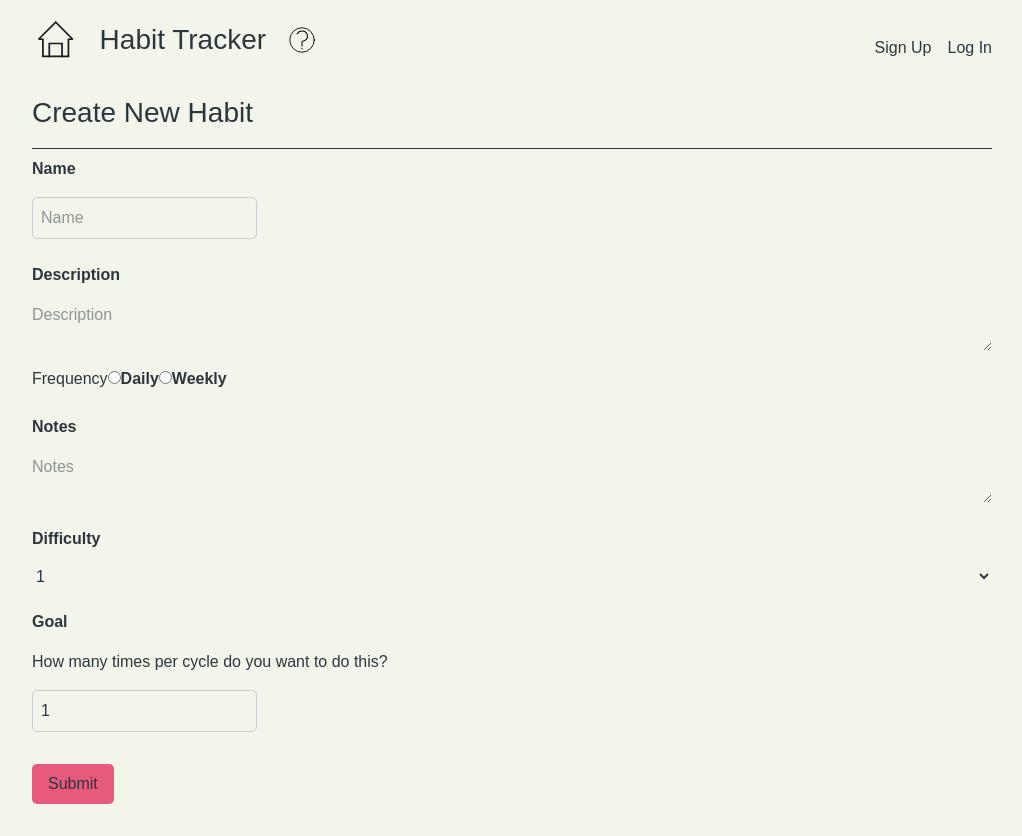
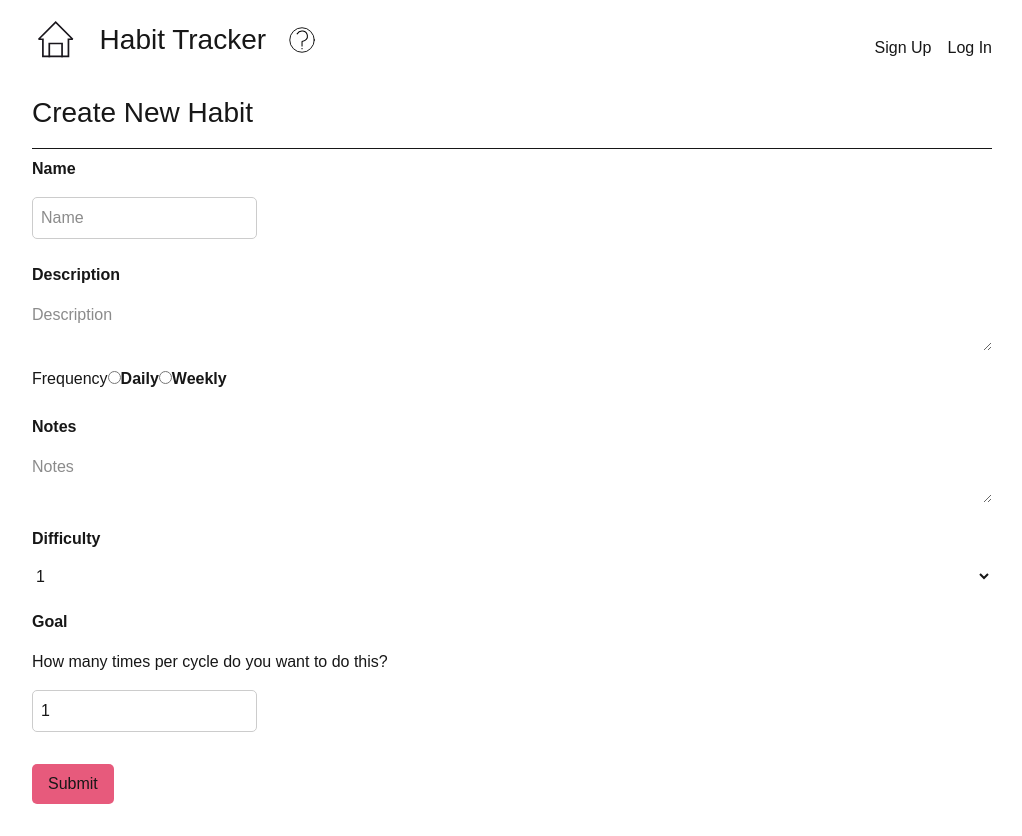
Before and after one commit to emeryplyler/habit-tracker, a Next.js app: page /newhabit in a window 1280 px wide. Shown: the whole page, without its empty margins (128-1150 px from the left). Built offline with nearby package versions, Linux system fonts and the light colour scheme; no server answers.

Commit message:
slight habit ui change

```diff
--- a/src/components/HabitsItem.tsx
+++ b/src/components/HabitsItem.tsx
@@ -1,7 +1,7 @@
 "use client";
 
 import Link from 'next/link';
-import styles from "../styles/HabitsItem.module.css"
+import styles from "../styles/HabitsItem.module.css";
 import { HabitsItemProps } from '@/types/Habits';
 import CompletionBar from './CompletionBar';
 import DifficultyBar from './DifficultyBar';
@@ -17,14 +17,18 @@ const HabitsItem = ({ habit, incrementComplete, deleteHabit }: HabitsItemProps)
 
     return (
         <li className={`${styles.habit} ${styles[habit.goalStatus!]}`}>
-            <h3>{habit.name}</h3>
-            <p>{habit.frequency}</p>
+            <div className={styles.progressItems}>
+                <h3>{habit.name}</h3>
+                <button className={styles.button} onClick={increment}>I just did this</button>
+                <CompletionBar percentComplete={(habit.completeCount / habit.goalCount) * 100} />
+            </div>
+            <div className={styles.statusItems}>
+                <p>{habit.frequency}</p>
+                <DifficultyBar difficulty={habit.difficulty} />
+                <Link className={styles.edit} href={`/habits/${habit.id}/edit`}>Edit</Link>
+            </div>
             <p className={styles.description}>{habit.description}</p>
-            <CompletionBar percentComplete={(habit.completeCount / habit.goalCount) * 100} />
-            <Link className={styles.edit} href={`/habits/${habit.id}/edit`}>Edit</Link>
-            <button className={styles.button} onClick={increment}>I just did this</button>
-            <button className={styles.button} onClick={del}>Delete this habit</button>
-            <DifficultyBar difficulty={habit.difficulty} />
+            {/* <button className={styles.button} onClick={del}>Delete this habit</button> */}
         </li>
     );
 };
--- a/src/styles/CompletionBar.module.css
+++ b/src/styles/CompletionBar.module.css
@@ -7,11 +7,11 @@
 }
 
 .completionFill {
-    background-color: #4caf50;
+    background-color: #54b4d1;
 }
 
 .overCompletionFill {
-    background-color: #f3b121;
+    background-color: #5a9e5c;
 }
 
 .completionFill, .overCompletionFill {
--- a/src/styles/globals.css
+++ b/src/styles/globals.css
@@ -1,11 +1,12 @@
 @import "tailwindcss";
 
 :root {
-  --background: #f2f5ea;
-  --foreground: #2c363f;
+  --background: #ffffff;
+  --foreground: #171717;
   --background-2: #d6dbd2;
   --background-3: #bbc7a4;
   --accent: #e75a7c;
+  color-scheme: light dark;
 }
 
 @theme inline {
@@ -18,8 +19,9 @@
 @media (prefers-color-scheme: dark) {
   :root {
     --background: #2c363f;
-    --foreground: #f2f5ea;
+    --foreground: #ffffff;
     --background-2: #111827;
+    color-scheme: light dark;
   }
 }
 
```
Also changed, not shown: src/styles/HabitsItem.module.css (+6 -3 lines).
